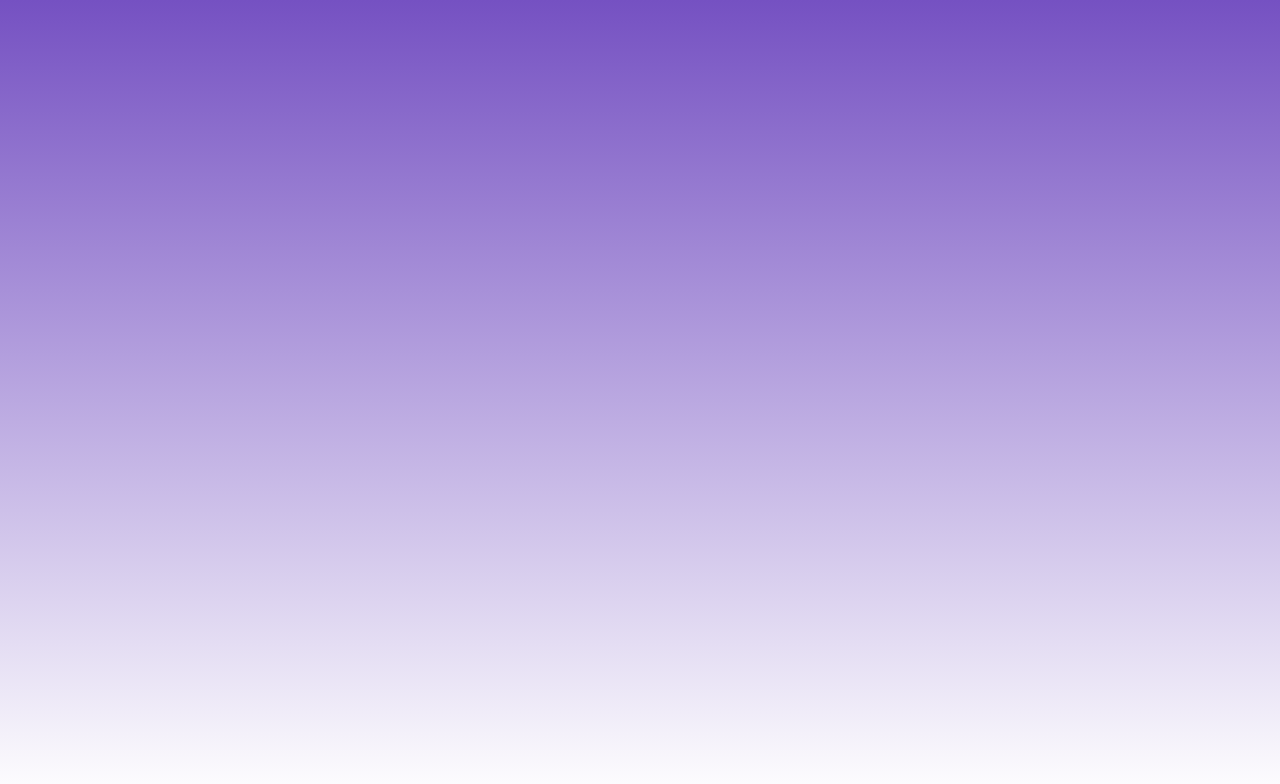
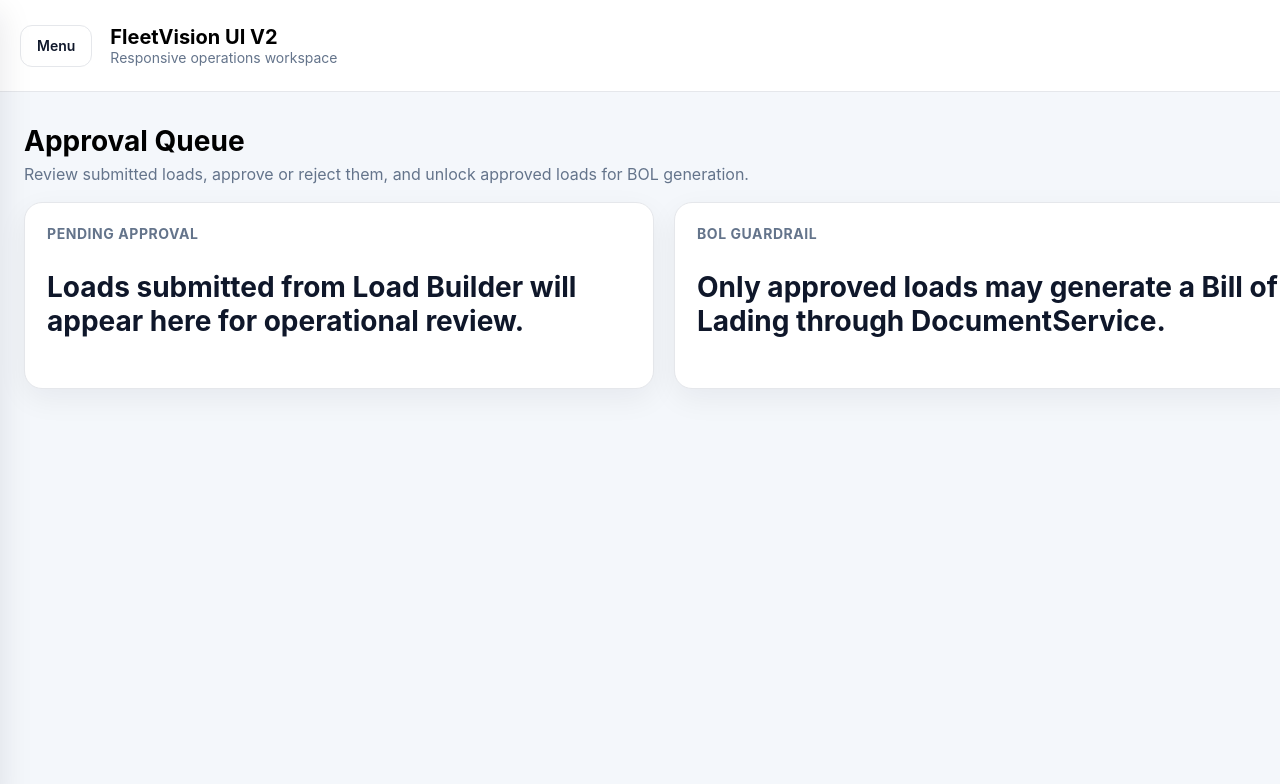
Before and after one commit to varchar1206/fleetvision-platform, a React (Vite) app: page /#/v2/approval-queue in a window 1280 px wide. Before the commit this address had no page. Shown: the top 784 px of the page. Built offline with nearby package versions, Linux system fonts and the light colour scheme; what aws-amplify would draw is missing.

Commit message:
Add dispatch approval queue route

```diff
--- a/src/App.tsx
+++ b/src/App.tsx
@@ -52,6 +52,7 @@ import V2DeveloperPortal from "./pages/v2/V2DeveloperPortal";
 import BrokerWorkspaceHome from "./pages/v2/broker/BrokerWorkspaceHome";
 import DispatchWorkspaceHome from "./pages/v2/dispatch/DispatchWorkspaceHome";
 import LoadBuilderPage from "./pages/v2/dispatch/LoadBuilderPage";
+import ApprovalQueuePage from "./pages/v2/dispatch/ApprovalQueuePage";
 import CarrierWorkspaceHome from "./pages/v2/carrier/CarrierWorkspaceHome";
 import DriverWorkspaceHome from "./pages/v2/driver/DriverWorkspaceHome";
 import MobilePortal from "./pages/mobile/MobilePortal";
@@ -102,6 +103,7 @@ function App() {
           <Route path="workspaces" element={<WorkspaceLauncher />} />
           <Route path="planning" element={<Planning />} />
           <Route path="load-builder" element={<LoadBuilderPage />} />
+          <Route path="approval-queue" element={<ApprovalQueuePage />} />
           <Route path="communications" element={<CommunicationLogPage />} />
           <Route path="communication-actions" element={<CommunicationActionsPage />} />
           <Route path="communication-log" element={<CommunicationLogPage />} />
@@ -127,6 +129,7 @@ function App() {
           <Route path="dashboard" element={<ShipperDashboard />} />
           <Route path="planning" element={<Planning />} />
           <Route path="load-builder" element={<LoadBuilderPage />} />
+          <Route path="approval-queue" element={<ApprovalQueuePage />} />
           <Route path="tender-queue" element={<TenderQueue />} />
           <Route path="active-loads" element={<ActiveLoads />} />
           <Route path="completed-loads" element={<CompletedLoads />} />
--- a/src/config/navigation.ts
+++ b/src/config/navigation.ts
@@ -21,6 +21,7 @@ export const navigationGroups = [
       { label: "Daily Dashboard", path: "/v2/dispatch/dashboard", icon: "LayoutDashboard" },
       { label: "Planning", path: "/v2/dispatch/planning", icon: "CalendarDays" },
       { label: "Load Builder", path: "/v2/dispatch/load-builder", icon: "ClipboardPlus" },
+      { label: "Approval Queue", path: "/v2/dispatch/approval-queue", icon: "ClipboardCheck" },
       { label: "Tender Queue", path: "/v2/dispatch/tender-queue", icon: "ClipboardList" },
       { label: "Active Loads", path: "/v2/dispatch/active-loads", icon: "Truck" },
       { label: "Completed Loads", path: "/v2/dispatch/completed-loads", icon: "CheckCircle2" },
--- /dev/null
+++ b/src/pages/v2/dispatch/ApprovalQueuePage.tsx
@@ -0,0 +1,24 @@
+export default function ApprovalQueuePage() {
+  return (
+    <section>
+      <div className="page-header">
+        <div>
+          <h2>Approval Queue</h2>
+          <p>Review submitted loads, approve or reject them, and unlock approved loads for BOL generation.</p>
+        </div>
+      </div>
+
+      <div className="dashboard-grid">
+        <div className="card">
+          <h2>Pending Approval</h2>
+          <p>Loads submitted from Load Builder will appear here for operational review.</p>
+        </div>
+
+        <div className="card">
+          <h2>BOL Guardrail</h2>
+          <p>Only approved loads may generate a Bill of Lading through DocumentService.</p>
+        </div>
+      </div>
+    </section>
+  );
+}
```
